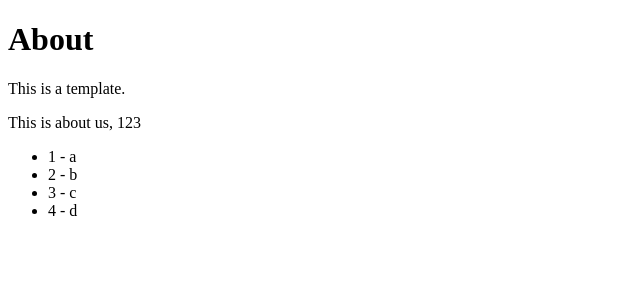
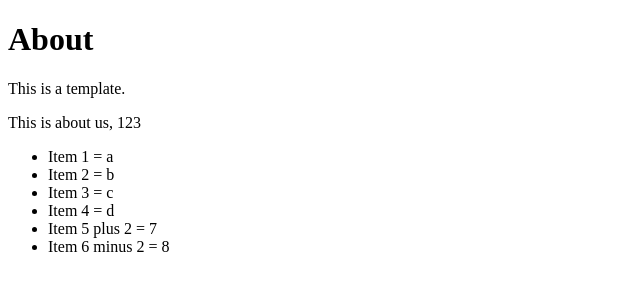
Before and after one commit to plasmatech8/django-practice, a Django app: page /about/ in a window 1280 px wide. Shown: the part 106-406 px from the top of the page, without its empty margins (0-640 px from the left). Run offline with Django 3.2, Linux system fonts and the light colour scheme.

Commit message:
Added conditional template tags

```diff
--- a/src/pages/views.py
+++ b/src/pages/views.py
@@ -16,7 +16,7 @@ def about_view(request, *args, **kwargs):
     my_context = {
         'my_text': 'This is about us',
         'my_number': 123,
-        'my_list': ['a', 'b', 'c', 'd']
+        'my_list': ['a', 'b', 'c', 'd', 5, 10]
     }
     return render(request, 'about.html', my_context)
 
--- a/src/templates/about.html
+++ b/src/templates/about.html
@@ -9,7 +9,13 @@
 
 <ul>
     {% for my_item in my_list %}
-    <li>{{ forloop.counter }} - {{ my_item }}</li>
+        {% if my_item == 5 %}
+            <li>Item {{ forloop.counter }} plus 2 = {{ my_item|add:2 }}</li>
+        {% elif my_item == 10 %}
+            <li>Item {{ forloop.counter }} minus 2 = {{ my_item|add:-2 }}</li>
+        {% else %}
+            <li>Item {{ forloop.counter }} = {{ my_item }}</li>
+        {% endif %}
     {% endfor %}
 </ul>
 {% endblock %}
```
Also changed, not shown: README.md.
